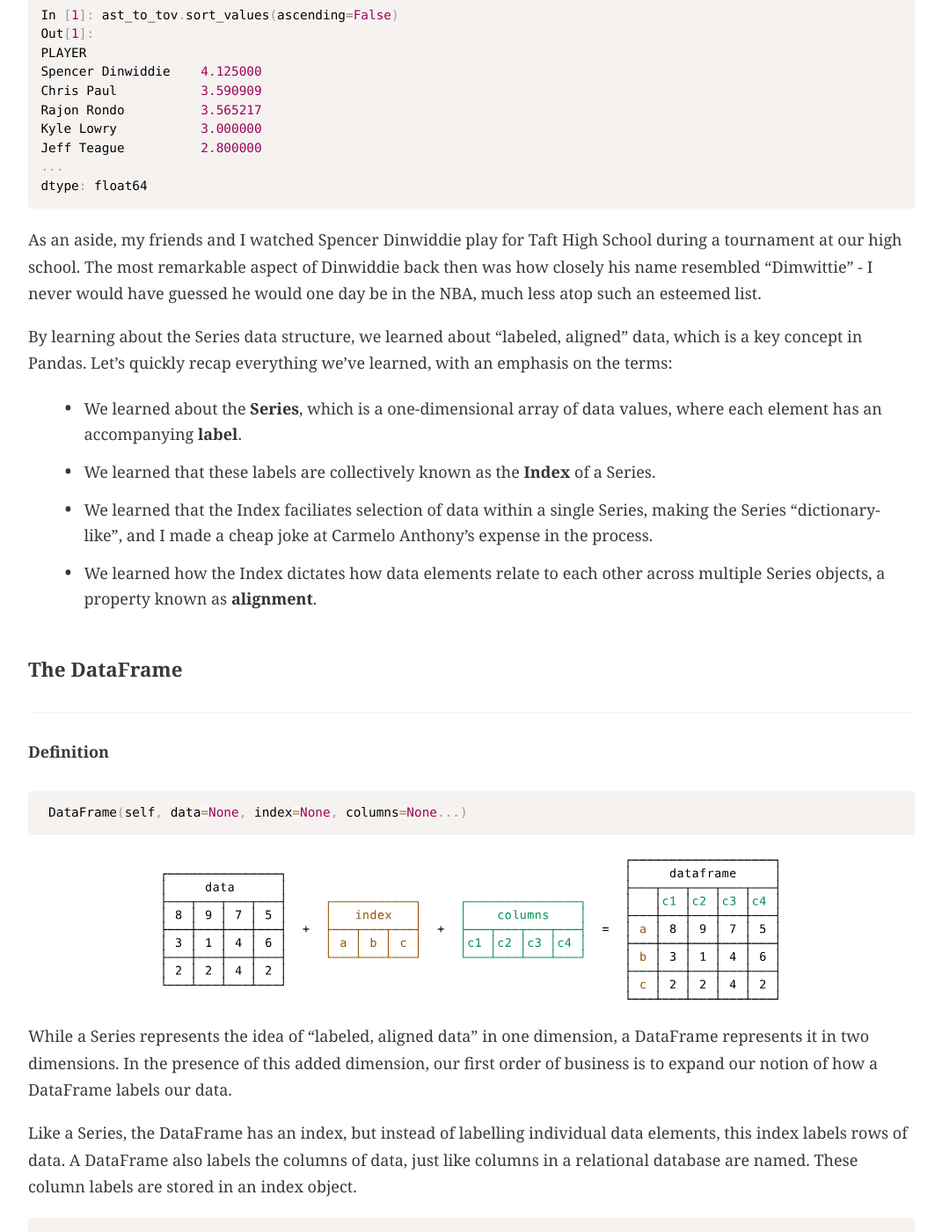
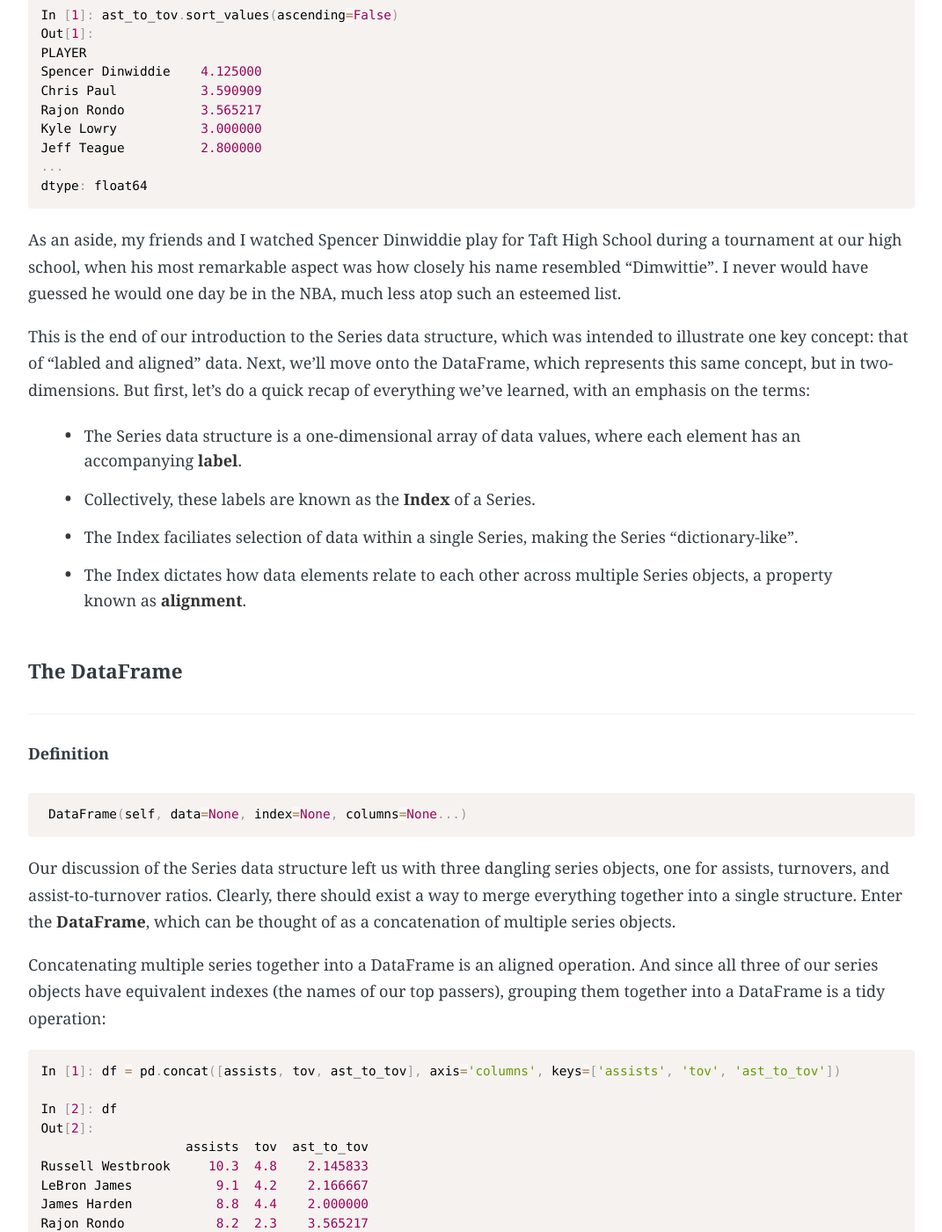
Before and after one commit to picknscroll/picknscroll.github.io, a Jekyll site: the page built from _posts/2018-04-07-Pandas-Interactive-Tutorial.md, in a window 1280 px wide and 1400 px high, scrolled down 4921 px. Shown: the whole window at 88% size, without its empty margins (104-1175 px from the left). Built offline with Jekyll 4.4.1, drawn with Linux system fonts in a browser that asks for light colours; nearby versions of some CDN libraries; some web fonts are replaced; a script that is not in the unit is left out; some of the changed text lies outside the part shown.

Commit message:
add to dataframe

```diff
--- a/_posts/2018-04-07-Pandas-Interactive-Tutorial.md
+++ b/_posts/2018-04-07-Pandas-Interactive-Tutorial.md
@@ -168,7 +168,7 @@ KeyError: 😂😂
 
 Aside from providing a convenient way to access data within the confines of a single Series object, the Index has another purpose, which becomes apparent when working with multiple Series.
 
-Operations across Series objects are said to **align** on their indexes. This means that when two Series are, for example, divided together, pandas will first consult their respective indexes to determine which elements to divide. We can apply this concept of alignment to easily calculate the assist-to-turnover ratio for our top 10 passers, by dividing our `assists` series by another series containing turnover data.
+Operations across Series objects are said to **align** on their indexes. This means that when two Series are, for example, divided together, pandas first consults their respective indexes to determine which elements to divide - matching elements when possible[1]. We can use this property to easily calculate the assist-to-turnover ratio for our top 10 passers, by dividing our `assists` series by another series containing turnover data for the same players.
 
 <div class="note">
 <strong>From the docs</strong>: The result of an operation between unaligned Series will have the union of the indexes involved. If a label is not found in one Series or the other, the result will be marked as missing <code class="highlighter-rouge">NaN</code>.
@@ -210,7 +210,7 @@ Visually, alignment looks something like this:
   <img class="center" height="230px" src="{{ site.baseurl }}/assets/alignmentv1.svg">
 </div>
 
-We can use the `sort_values` method to see which one of our top 10 players had the best assist-to-turnover ratio:
+We can use the `sort_values` method to see which one of our top 10 passers had the best assist-to-turnover ratio:
 
 <div class="section">
 <pre class="highlight"><code class="language-python">In [1]: ast_to_tov.sort_values(ascending=False)
@@ -226,14 +226,14 @@ dtype: float64
 </code></pre>
 </div>
 
-As an aside, my friends and I watched Spencer Dinwiddie play for Taft High School during a tournament at our high school. The most remarkable aspect of Dinwiddie back then was how closely his name resembled "Dimwittie" - I never would have guessed he would one day be in the NBA, much less atop such an esteemed list.
+As an aside, my friends and I watched Spencer Dinwiddie play for Taft High School during a tournament at our high school, when his most remarkable aspect was how closely his name resembled "Dimwittie". I never would have guessed he would one day be in the NBA, much less atop such an esteemed list.
 
-By learning about the Series data structure, we learned about "labeled, aligned" data, which is a key concept in Pandas. Let's quickly recap everything we've learned, with an emphasis on the terms:
+This is the end of our introduction to the Series data structure, which was intended to illustrate one key concept: that of "labled and aligned" data. Next, we'll move onto the DataFrame, which represents this same concept, but in two-dimensions. But first, let's do a quick recap of everything we've learned, with an emphasis on the terms:
 
-* We learned about the **Series**, which is a one-dimensional array of data values, where each element has an accompanying **label**.
-* We learned that these labels are collectively known as the **Index** of a Series.
-* We learned that the Index faciliates selection of data within a single Series, making the Series "dictionary-like", and I made a cheap joke at Carmelo Anthony's expense in the process.
-* We learned how the Index dictates how data elements relate to each other across multiple Series objects, a property known as **alignment**.
+* The Series data structure is a one-dimensional array of data values, where each element has an accompanying **label**.
+* Collectively, these labels are known as the **Index** of a Series.
+* The Index faciliates selection of data within a single Series, making the Series "dictionary-like".
+* The Index dictates how data elements relate to each other across multiple Series objects, a property known as **alignment**.
 
 
 #### The DataFrame
@@ -242,64 +242,89 @@ By learning about the Series data structure, we learned about "labeled, aligned"
 ##### Definition
 <pre class="embedded highlight"><code class="language-python"> DataFrame(self, data=None, index=None, columns=None...)</code></pre>
 
-<div class="centerImgContainer">
-  <img class="center" height="175px" src="{{ site.baseurl }}/assets/dataframe.svg">
+Our discussion of the Series data structure left us with three dangling series objects, one for assists, turnovers, and assist-to-turnover ratios. Clearly, there should exist a way to merge everything together into a single structure. Enter the **DataFrame**, which can be thought of as a concatenation of multiple series objects.
+
+Concatenating multiple series together into a DataFrame is an aligned operation. And since all three of our series objects have equivalent indexes (the names of our top passers), grouping them together into a DataFrame is a tidy operation:
+
+<div class="section">
+<pre class="highlight"><code class="language-python">In [1]: df = pd.concat([assists, tov, ast_to_tov], axis='columns', keys=['assists', 'tov', 'ast_to_tov'])
+
+In [2]: df
+Out[2]:
+                   assists  tov  ast_to_tov
+Russell Westbrook     10.3  4.8    2.145833
+LeBron James           9.1  4.2    2.166667
+James Harden           8.8  4.4    2.000000
+Rajon Rondo            8.2  2.3    3.565217
+Ben Simmons            8.2  3.4    2.411765
+...
+</code></pre>
 </div>
 
-While a Series represents the idea of "labeled, aligned data" in one dimension, a DataFrame represents it in two dimensions. In the presence of this added dimension, our first order of business is to expand our notion of how a DataFrame labels our data.
+<div class="note">
+<strong>Note</strong>: DataFrames are typically created directly from a data source, such as a csv or a database table. The purpose of this toy example is to construct a DataFrame using what we already know.
+</div>
 
-Like a Series, the DataFrame has an index, but instead of labelling individual data elements, this index labels rows of data. A DataFrame also labels the columns of data, just like columns in a relational database are named. These column labels are stored in an index object.
+As mentioned before, a DataFrame is the two-dimensional representation of "labled and aligned" data. In the presence of this added dimension, our first order of business will be to establish how a DataFrame labels our data.
 
-<pre class="embedded highlight"><code class="language-python">In [1]: dataframe.index
-Out[1]: Index(['a', 'b', 'c'], dtype='object')
+The index of a DataFrame labels an entire row of data, instead of a single data element as it does in a Series. In addition, a DataFrame labels each column of data, just like columns in a relational database are named. Column labels are also stored in an index object, and can be referenced through the `columns` property of the dataframe:
 
-In [2]: dataframe.columns
-Out[2]: Index(['c1', 'c2', 'c3', 'c4'], dtype='object')
+<pre class="embedded highlight"><code class="language-python">In [1]: df.columns
+Out[1]: Index([u'assists', u'tov', u'ast_to_tov'], dtype='object')
+
+In [2]: df.index
+Out[2]:
+Index([u'Russell Westbrook', u'LeBron James', u'James Harden', u'Rajon Rondo',
+       u'Ben Simmons', u'Chris Paul', u'Draymond Green', u'Jeff Teague',
+       u'Kyle Lowry', u'Spencer Dinwiddie'],
+      dtype='object')
 </code></pre>
 
 <div class="note">
-<strong>Note</strong>: Even though both rows and colums are labeled with an Index, a "DataFrame's index" always refers to the one which labels its rows.
+<strong>Note</strong>: Even though both row and colum labels are stored in an Index object, the DataFrame's index always refers to the one which labels its rows.
 </div>
 
-The fact that both rows and columns are labeled with indexes lends the DataFrame a nice property. Each row in a DataFrame is a Series, where the DataFrame's columns labels are the Series' index. Each column in a DataFrame is also a Series, where the index labels are the same as the parent DataFrame's index labels.
+The term **axis** is commonly used within pandas to specify the "direction" of an operation. For example, in our `concat` operation above, specifying `axis="index"` would have appeneded our three series objects "row-wise" - resulting in a single series with 30 data elements. The numbers 0 and 1 are often used as shorthand for "index" and "columns", respectively.
+
+<div class="centerImgContainer">
+  <img class="center" height="250px" src="{{ site.baseurl }}/assets/axis.svg">
+</div>
+
+The fact that both rows and columns are labeled gives a DataFrame a nice property. Each row in a DataFrame is a Series, and the index of this Series consists of the DataFrame's column labels. Each column in a DataFrame is also a Series, and the index of this Series is the same as the original DataFrame's index.
 
 <!-- <TODO: diagram here about selecting rows and columns yielding Series></TODO> -->
 
-A DataFrame also provides "dictionary-like" functionality for selecting data by key. Whereas in a Series, these keys are index labels, in a DataFrame, these keys are column labels.
+A DataFrame also provides "dictionary-like" functionality for selecting data by key. These keys must be column labels - trying to select data by index labels results in an error (selecting data in Pandas will be the subject of a future post):
 
-<pre class="embedded highlight"><code class="language-python">In [1]: df['c1']
+<pre class="embedded highlight"><code class="language-python">In [1]: df['assists']
 Out[1]:
-a    8
-b    3
-c    2
-Name: c1, dtype: int64
+Russell Westbrook    10.3
+LeBron James          9.1
+James Harden          8.8
+Rajon Rondo           8.2
+Ben Simmons           8.2
+...
+Name: assists, dtype: float64
 
-In [2]: df['c2']
+In [2]: df['Russell Westbrook']
 Out[2]:
-a    9
-b    1
-c    2
-Name: c2, dtype: int64
+Traceback (most recent call last):
+...
+KeyError: 'Russell Westbrook'
 </code></pre>
 
-When it comes to data alignment, both index and column labels play a role. Mathematical operations (such as addition or multiplication) across DataFrames are aligned on both the column and index labels.
-
-<!-- <TODO: show mathematical operation></TODO> -->
-
-However, aside from mathematical operations, index and column labels determine how a DataFrame can be extended to accomodate more data.
+<!-- TODO: polish this section about extending a DataFrame -->
+Mathematical operations between DataFrames are aligned on both the index and column axes. But more importantly, alignment determines how a DataFrame can be extended to accomodate more data.
 
 Appending a Series (or another DataFrame) is the most straight-forward way to extend a DataFrame. When adding more columns to a DataFrame, incoming data is aligned on index labels. This makes it very easy to add a new column that is, for example, the product of two existing columns. Since both existing columns have, by definition, the same index, their product can be easily aligned into DataFrame as well.
 
 <!-- TODO: show code for adding a new product column -->
 
-Conceptually, adding more rows to a DataFrame is the same, as incoming data is aligned on column labels. However, the code is a slightly more invovled.
-
-<!-- TODO: show code for appending a new row -->
-Let's quickly recap what we've learned about a DataFrame:
+We now have enough background about Series and DataFrames to start doing the fun stuff - actually using Pandas to uncover insights about data, which we will do in future posts. But first, let's quickly recap what we've learned about a DataFrame:
 
 * A **DataFrame** is a two-dimensional array of data values, where **each row and column** has an accompanying label.
 * While the column labels are also stored in an Index object, only the labels of the rows are known as the DataFrame's index.
-* Data is aligned on both row and column labels. This is especially important because it dictates how the DataFrame can be extended to accomodate more data.
+* A DataFrame has two **axes**: the 0/index (row) axis, and the 1/column axis.
 
 
 ### Conclusion
```
Also changed, not shown: assets/axis.svg (added), 5 other files.
